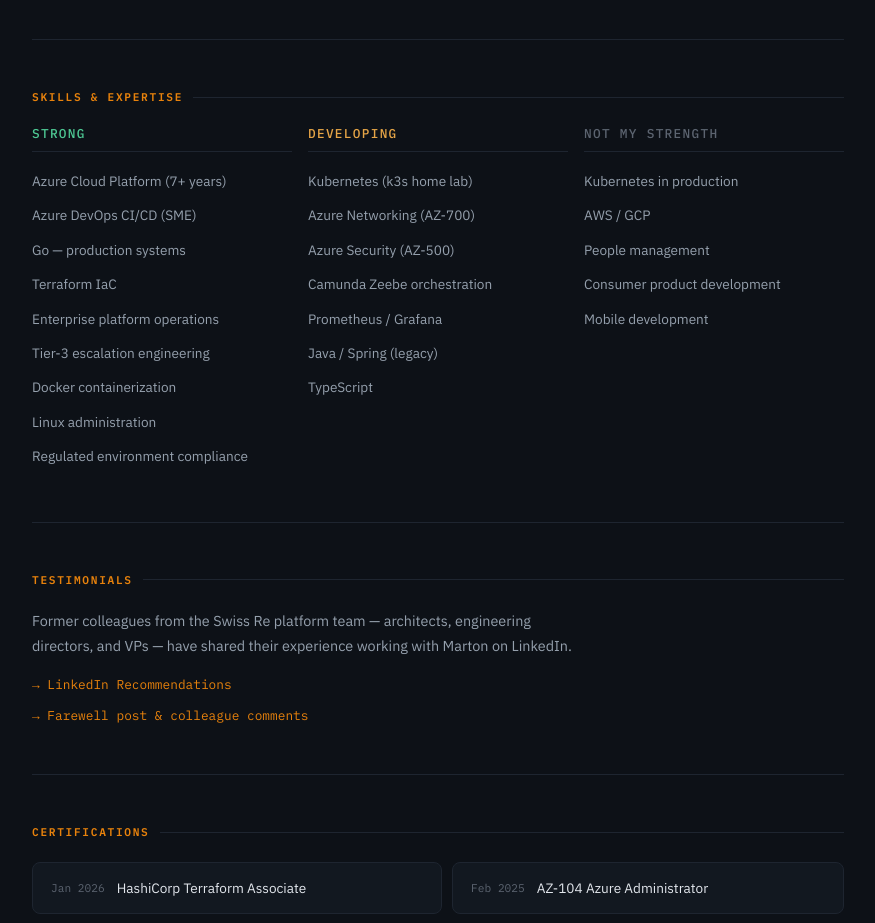
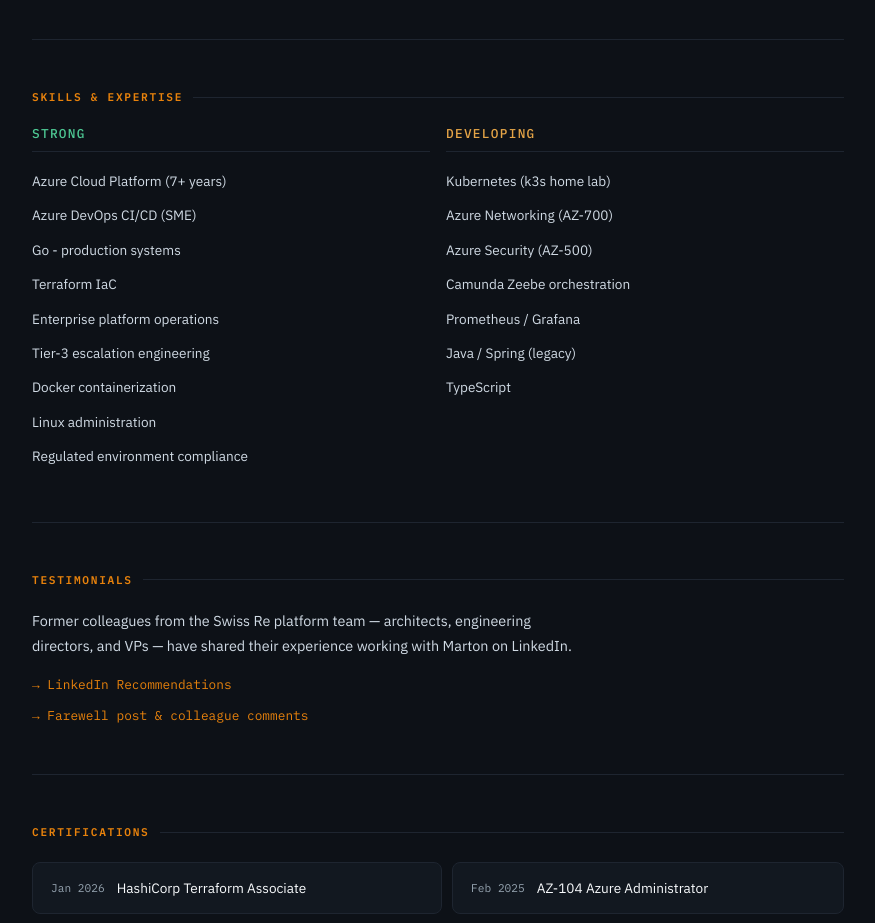
Before and after one commit to mhever/mhever.dev, a React (Vite) app in the folder frontend/: page / in a window 1280 px wide. Shown: the part 2600-3523 px from the top of the page, without its empty margins (202-1077 px from the left). Built offline with nearby package versions, Linux system fonts and the light colour scheme; the HTML template or start-up script is replaced by a standard one.

Commit message:
UI cosmetic tweaks

```diff
--- a/frontend/src/components/Skills.tsx
+++ b/frontend/src/components/Skills.tsx
@@ -15,12 +15,6 @@
           <div key={s} className="skill-item">{s}</div>
         ))}
       </div>
-      <div className="skill-column gaps">
-        <h3>Not my strength</h3>
-        {skills.gaps.map((s) => (
-          <div key={s} className="skill-item">{s}</div>
-        ))}
-      </div>
     </div>
   )
 }
--- a/frontend/src/content.ts
+++ b/frontend/src/content.ts
@@ -40,7 +40,7 @@
   strong: [
     'Azure Cloud Platform (7+ years)',
     'Azure DevOps CI/CD (SME)',
-    'Go — production systems',
+    'Go - production systems',
     'Terraform IaC',
     'Enterprise platform operations',
     'Tier-3 escalation engineering',
--- a/frontend/src/index.css
+++ b/frontend/src/index.css
@@ -4,9 +4,9 @@
   --bg-elevated: #181f28;
   --bg-hover: #1d2535;
 
-  --text-primary: #e2e6ec;
-  --text-secondary: #95a0ad;
-  --text-muted: #5c6470;
+  --text-primary: #f8fafc;
+  --text-secondary: #d0dae4;
+  --text-muted: #96a4b0;
 
   --accent: #e8820c;
   --accent-dim: #a85e08;
@@ -496,7 +496,7 @@
 
 .skills-grid {
   display: grid;
-  grid-template-columns: repeat(3, 1fr);
+  grid-template-columns: repeat(2, 1fr);
   gap: 16px;
 }
 
```
Also changed, not shown: 1 other file (tests, documents, lock files or other folders).
